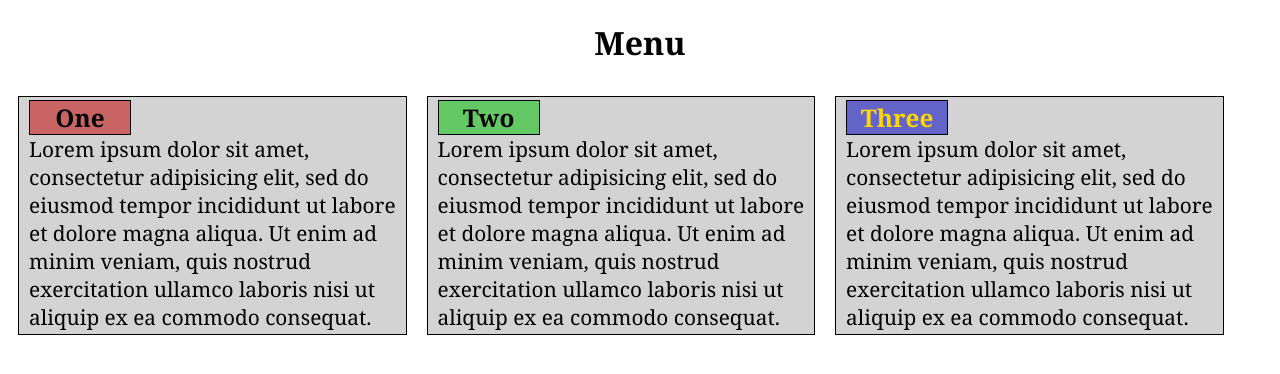
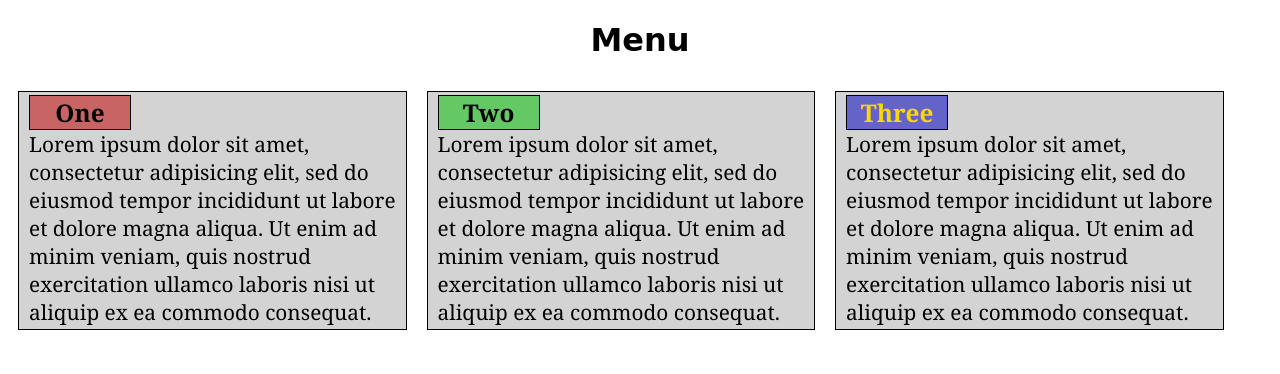
Before and after one commit to Jaroslav90/Jaroslav90.github.io, a plain HTML site: page index.html in a window 1280 px wide. Drawn offline with Linux system fonts and the light colour scheme.

Commit message:
Update index.html

```diff
--- a/index.html
+++ b/index.html
@@ -3,7 +3,7 @@
 <head>
 	<title>Four elements</title>
 	<style>
-		h1{font-family: Georgia, serif;}
+		h1{font-family: cursive;}
 		.b, .lb{    background: lightgray;
     	border: 1px solid black;
    		padding: 3px 10px;
```
